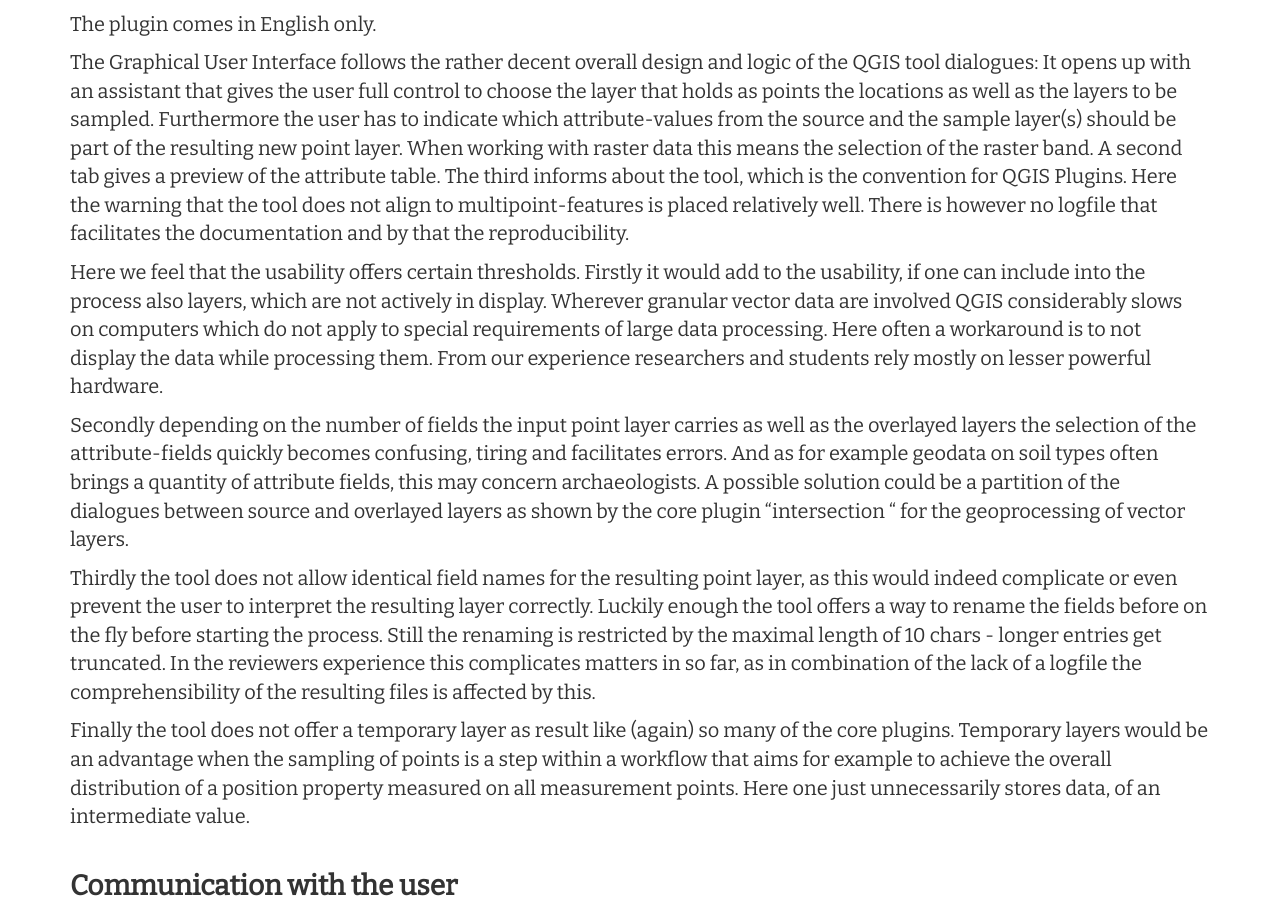
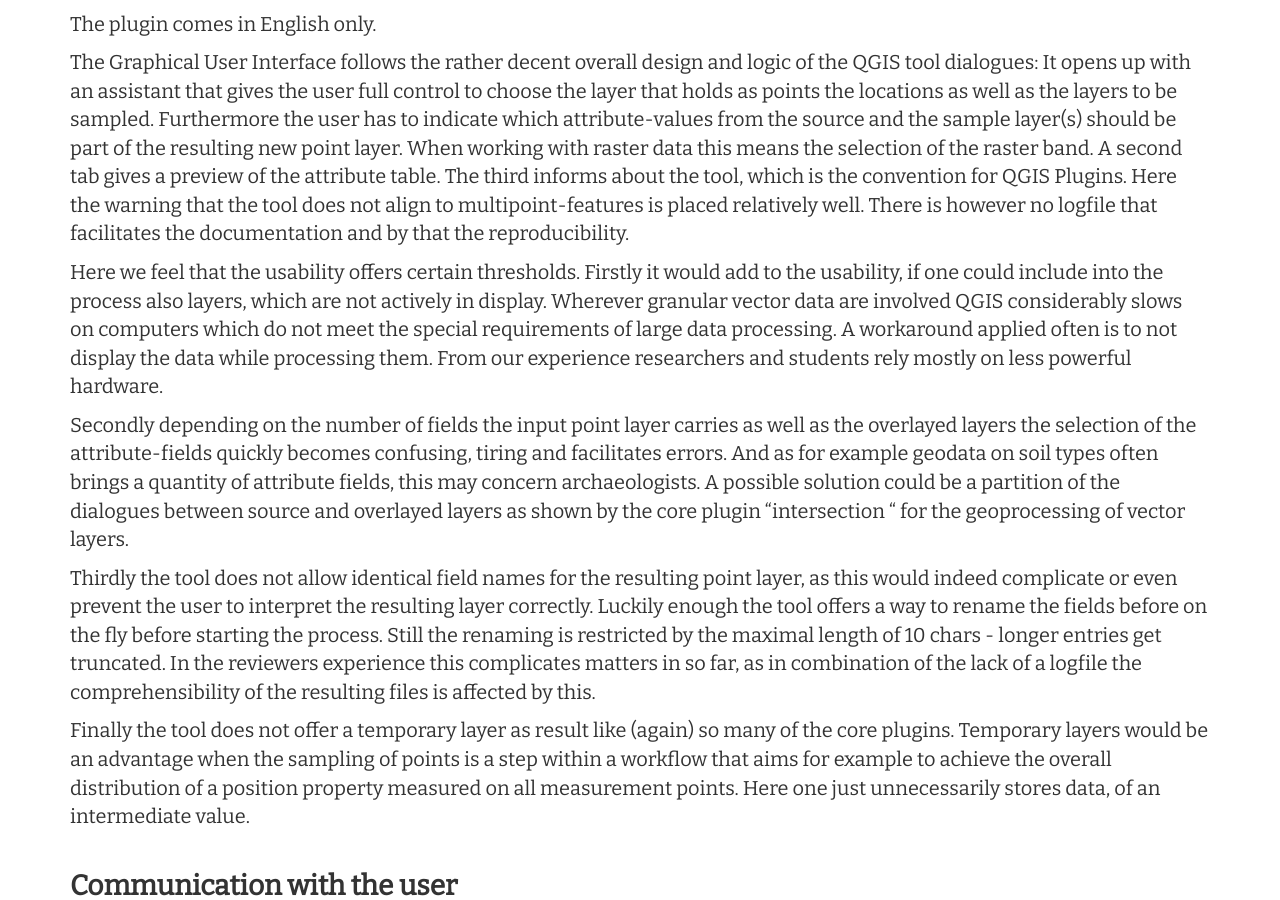
Before and after one commit to Research-Squirrel-Engineers/DGUF_PointSamplingTool, a Jekyll site: the page built from Review_Draft.md, in a window 1280 px wide and 900 px high, scrolled down 2737 px. Built offline with Jekyll 4.4.1, drawn with Linux system fonts in a browser that asks for light colours; nearby versions of some CDN libraries.

Commit message:
small changes on second paragraph in ### interface

```diff
--- a/Review_Draft.md
+++ b/Review_Draft.md
@@ -104,7 +104,7 @@ The plugin comes in English only.
 
 The Graphical User Interface follows the rather decent overall design and logic of the QGIS tool dialogues: It opens up with an assistant that gives the user full control to choose the layer that holds as points the locations as well as the layers to be sampled. Furthermore the user has to indicate which attribute-values from the source and the sample layer(s) should be part of the resulting new point layer. When working with raster data this means the selection of the raster band. A second tab gives a preview of the attribute table. The third informs about the tool, which is the convention for QGIS Plugins. Here the warning that the tool does not align to multipoint-features is placed relatively well. There is however no logfile that facilitates the documentation and by that the reproducibility.
 
-Here we feel that the usability offers certain thresholds. Firstly it would add to the usability, if one can include into the process also layers, which are not actively in display. Wherever granular vector data are involved QGIS considerably slows on computers which do not apply to special requirements of large data processing. Here often a workaround is to not display the data while processing them. From our experience researchers and students rely mostly on lesser powerful hardware.
+Here we feel that the usability offers certain thresholds. Firstly it would add to the usability, if one could include into the process also layers, which are not actively in display. Wherever granular vector data are involved QGIS considerably slows on computers which do not meet the special requirements of large data processing. A workaround applied often is to not display the data while processing them. From our experience researchers and students rely mostly on less powerful hardware.
 
 Secondly depending on the number of fields the input point layer carries as well as the overlayed layers the selection of the attribute-fields quickly becomes confusing, tiring and facilitates errors. And as for example geodata on soil types often brings a quantity of attribute fields, this may concern archaeologists. A possible solution could be a partition of the dialogues between source and overlayed layers as shown by the core plugin "intersection " for the geoprocessing of vector layers.
 
```
